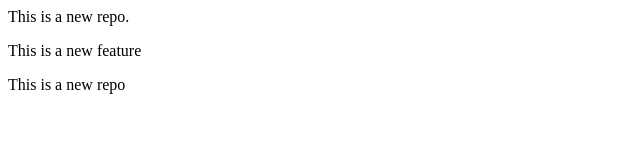
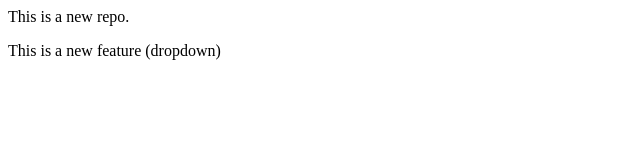
Before and after one commit to Jaspritsings/localrepo, a plain HTML site: page index.html in a window 1280 px wide. Shown: the whole page, without its empty margins (0-640 px from the left). Drawn offline with Linux system fonts and the light colour scheme.

Commit message:
Add dropdown

```diff
--- a/index.html
+++ b/index.html
@@ -1,2 +1,2 @@
-<p>This is a new repo.</p>
-<p>This is a new feature </p><p>This is a new repo</p>
+ <p>This is a new repo.</p>
+<p>This is a new feature (dropdown)</p>
```
